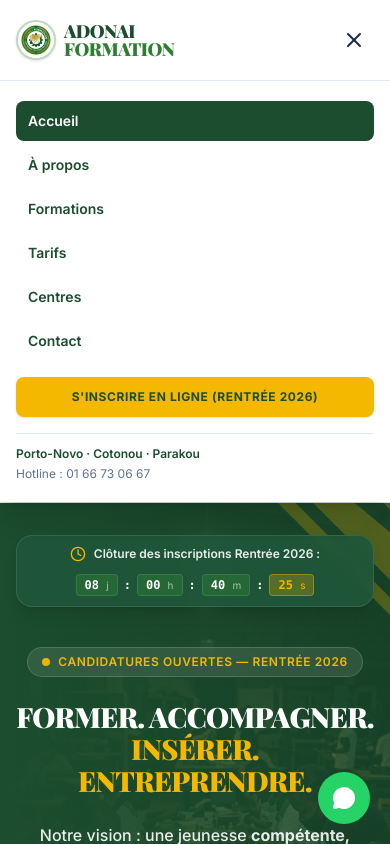
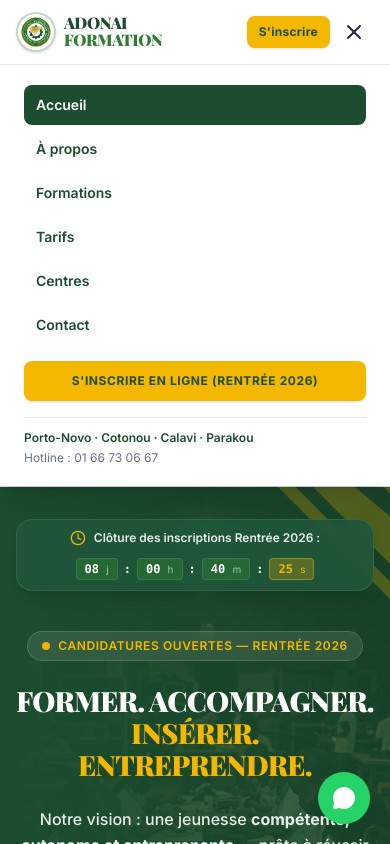
Before and after one commit to olabrayane5-stack/adonai-formation, a React (Vite) app: page / in a window 390 px wide. Both pictures are taken after a click on the button 354 px from the left and 40 px from the top of the page. Shown: the top 844 px of the page. Built offline with nearby package versions, Linux system fonts and the light colour scheme.

Commit message:
Add 'contact' page to AppPage type and update nav

```diff
--- a/src/components/Header.tsx
+++ b/src/components/Header.tsx
@@ -3,7 +3,7 @@ import { Menu, X, UserPlus } from 'lucide-react';
 import { GENERAL_CONTACT } from '../data/centersData';
 import { IMAGES } from '../assets/images';
 
-export type AppPage = 'accueil' | 'a-propos' | 'filieres' | 'tarifs' | 'centres' | 'inscription';
+export type AppPage = 'accueil' | 'a-propos' | 'filieres' | 'tarifs' | 'centres' | 'contact' | 'inscription';
 
 interface HeaderProps {
   currentPage: AppPage;
@@ -26,19 +26,19 @@ export function Header({ currentPage, onNavigate, onOpenRegister }: HeaderProps)
     { id: 'filieres', label: 'Formations' },
     { id: 'tarifs', label: 'Tarifs' },
     { id: 'centres', label: 'Centres' },
-    { id: 'inscription', label: 'Contact' },
+    { id: 'contact', label: 'Contact' },
   ];
 
   return (
     <header className="sticky top-0 z-50 bg-white/95 backdrop-blur-md shadow-xs border-b border-slate-200">
       {/* Ligne principale du header : logo + nom à gauche, téléphone + bouton "S'inscrire" + menu hamburger à droite */}
       <div className="max-w-7xl mx-auto px-4 sm:px-6 lg:px-8">
-        <div className="flex items-center justify-between h-20 gap-4">
+        <div className="flex items-center justify-between h-16 sm:h-20 gap-2 sm:gap-4">
 
           {/* Gauche : Logo (conservé) + Nom avec accent corail */}
           <button
             onClick={() => handleNav('accueil')}
-            className="flex items-center gap-2 sm:gap-3 text-left focus:outline-none group cursor-pointer shrink-0"
+            className="flex items-center gap-2 sm:gap-3 text-left focus:outline-none group cursor-pointer min-w-0"
           >
             <div className="relative w-10 h-10 sm:w-12 sm:h-12 rounded-full overflow-hidden border-2 border-[#2E7D32]/30 shadow-sm shrink-0 bg-white p-0.5 group-hover:border-[#2E7D32] transition-colors">
               <img
@@ -48,8 +48,8 @@ export function Header({ currentPage, onNavigate, onOpenRegister }: HeaderProps)
               />
             </div>
             <div>
-              <div className="font-display font-black text-lg sm:text-2xl xl:text-3xl tracking-tight text-[#1B4D2E] group-hover:text-[#2E7D32] transition-colors leading-none uppercase">
-                ADONAI<span className="block sm:inline text-[#2E7D32] sm:ml-1">FORMATION</span>
+              <div className="font-display font-black text-base sm:text-3xl tracking-tight text-[#1B4D2E] group-hover:text-[#2E7D32] transition-colors leading-[1.05] uppercase flex flex-col sm:block">
+                ADONAI<span className="text-[#2E7D32] sm:ml-1">FORMATION</span>
               </div>
               <p className="hidden sm:block text-[10px] tracking-wider uppercase text-slate-500 font-semibold mt-0.5">
                 Centre de Formation & Métiers
@@ -58,7 +58,7 @@ export function Header({ currentPage, onNavigate, onOpenRegister }: HeaderProps)
           </button>
 
           {/* Centre : Liens de navigation (Desktop) */}
-          <nav className="hidden xl:flex items-center gap-7 text-sm font-semibold text-[#1B4D2E]">
+          <nav className="hidden lg:flex items-center gap-7 text-sm font-semibold text-[#1B4D2E]">
             {navLinks.map((link) => (
               <button
                 key={link.id}
@@ -78,17 +78,14 @@ export function Header({ currentPage, onNavigate, onOpenRegister }: HeaderProps)
           </nav>
 
           {/* Droite : Téléphone + Bouton "S'inscrire" (corail PitchLab) + Menu hamburger */}
-          <div className="flex items-center gap-3 sm:gap-4">
+          <div className="flex items-center gap-1 sm:gap-4 shrink-0">
 
             {/* Bouton S'inscrire en corail plein PitchLab */}
             <button
-              onClick={() => {
-                handleNav('inscription');
-                onOpenRegister();
-              }}
-              className="hidden sm:flex items-center gap-2 px-4 xl:px-5 py-2.5 rounded-lg bg-[#F5B800] hover:bg-[#E0A600] text-[#1B4D2E] font-bold text-xs sm:text-sm tracking-wide shadow-sm hover:shadow-md transition-all cursor-pointer"
+              onClick={onOpenRegister}
+              className="flex items-center gap-2 px-3 sm:px-5 py-2 sm:py-2.5 rounded-lg bg-[#F5B800] hover:bg-[#E0A600] text-[#1B4D2E] font-bold text-xs sm:text-sm whitespace-nowrap tracking-wide shadow-sm hover:shadow-md transition-all cursor-pointer"
             >
-              <UserPlus className="w-4 h-4" />
+              <UserPlus className="w-4 h-4 hidden min-[400px]:block" />
               <span>S'inscrire</span>
             </button>
 
@@ -96,7 +93,7 @@ export function Header({ currentPage, onNavigate, onOpenRegister }: HeaderProps)
             <button
               type="button"
               onClick={() => setMobileMenuOpen(!mobileMenuOpen)}
-              className="p-2 rounded-lg text-slate-800 hover:bg-slate-100 xl:hidden focus:outline-none"
+              className="p-2 rounded-lg text-slate-800 hover:bg-slate-100 lg:hidden focus:outline-none"
               aria-label="Menu"
             >
               {mobileMenuOpen ? <X className="w-6 h-6" /> : <Menu className="w-6 h-6" />}
@@ -108,7 +105,7 @@ export function Header({ currentPage, onNavigate, onOpenRegister }: HeaderProps)
 
       {/* Menu mobile déroulant */}
       {mobileMenuOpen && (
-        <div className="xl:hidden border-t border-slate-200 bg-white px-4 sm:px-6 py-5 space-y-4 shadow-xl max-h-[calc(100dvh-5rem)] overflow-y-auto">
+        <div className="lg:hidden border-t border-slate-200 bg-white px-6 py-5 space-y-4 shadow-xl">
           <div className="flex flex-col space-y-1">
             {navLinks.map((link) => (
               <button
@@ -126,7 +123,7 @@ export function Header({ currentPage, onNavigate, onOpenRegister }: HeaderProps)
 
             <button
               onClick={() => {
-                handleNav('inscription');
+                setMobileMenuOpen(false);
                 onOpenRegister();
               }}
               className="w-full text-center py-3 rounded-lg bg-[#F5B800] hover:bg-[#E0A600] text-[#1B4D2E] font-bold text-xs uppercase tracking-wider shadow-sm mt-3"
@@ -136,7 +133,7 @@ export function Header({ currentPage, onNavigate, onOpenRegister }: HeaderProps)
           </div>
 
           <div className="pt-3 border-t border-slate-200 text-xs text-slate-500 space-y-1">
-            <p className="font-semibold text-[#1B4D2E]">Porto-Novo · Cotonou · Parakou</p>
+            <p className="font-semibold text-[#1B4D2E]">Porto-Novo · Cotonou · Calavi · Parakou</p>
             <p>Hotline : {GENERAL_CONTACT.primaryPhone}</p>
           </div>
         </div>
```
